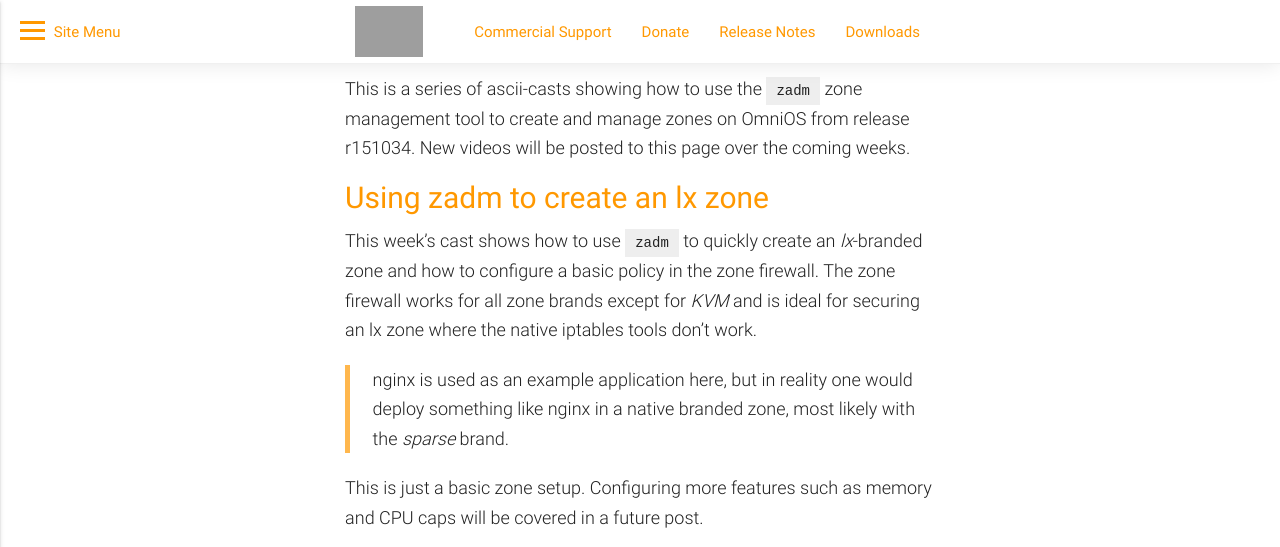
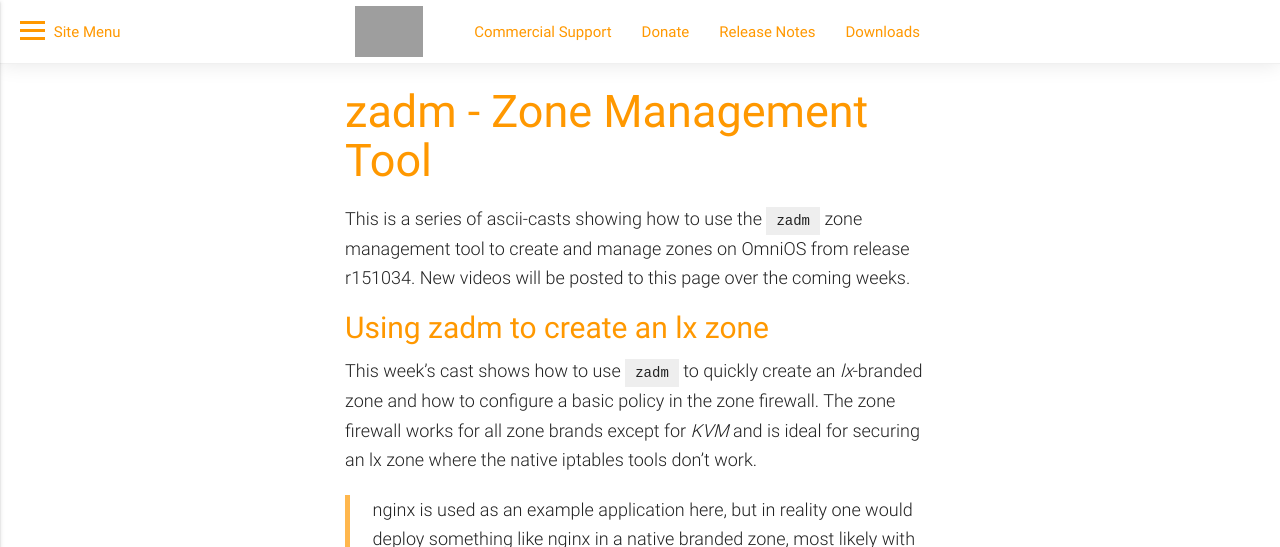
Before and after one commit to omniosorg/omniosorg.github.io, a Jekyll site: the page built from _docs/setup/zadm.md, in a window 1280 px wide and 1102 px high, cut to the strip 0-547 px from the top of the window. Built offline with Jekyll 4.4.1, drawn with Linux system fonts in a browser that asks for light colours; comment, search, counter and statistics services are not loaded; grey boxes are pictures that could not be loaded.

Commit message:
Add title to zadm.md

```diff
--- a/_docs/setup/zadm.md
+++ b/_docs/setup/zadm.md
@@ -3,6 +3,8 @@
 category: setup
 show_in_sidebar: true
 ---
+
+# zadm - Zone Management Tool
 
 This is a series of ascii-casts showing how to use the `zadm` zone management
 tool to create and manage zones on OmniOS from release r151034. New videos
```
